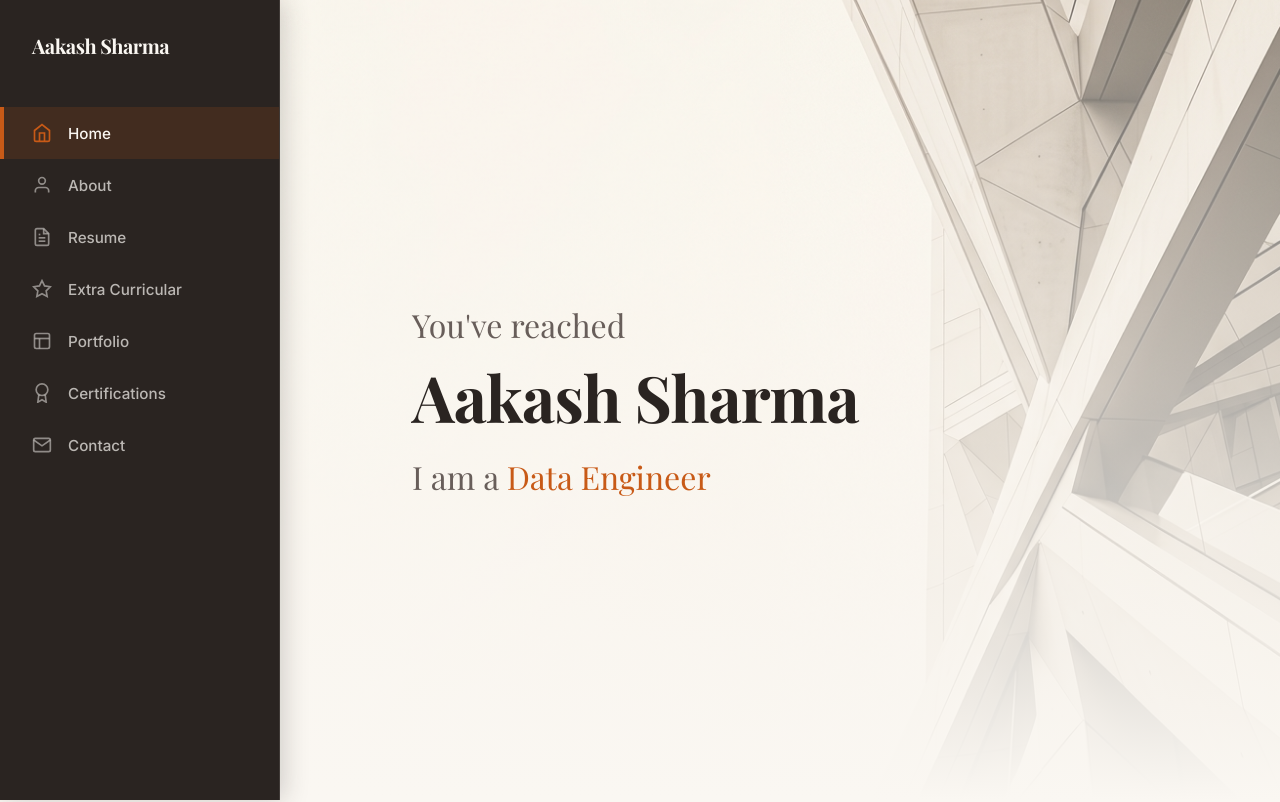
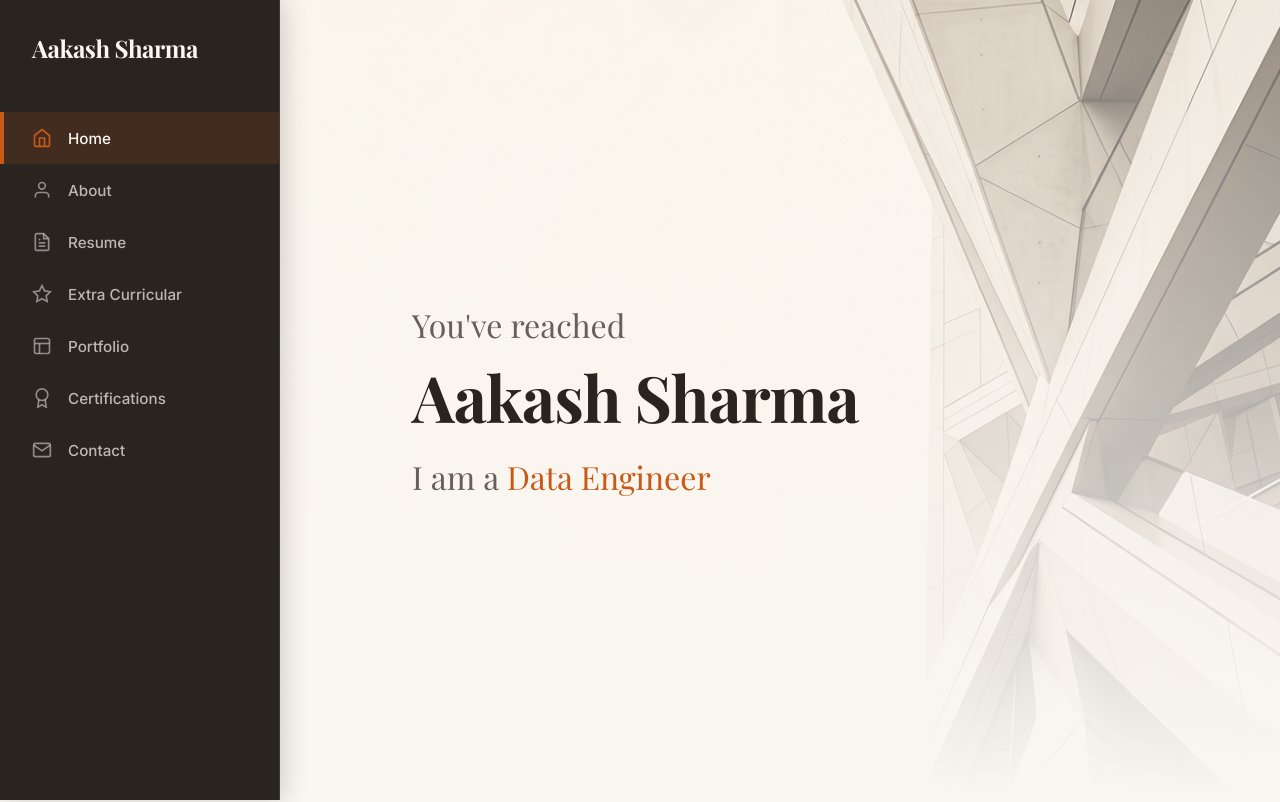
Before and after one commit to aakashs-dev/aakashs-dev.github.io, an Angular app: page / in a window 1280 px wide. Shown: the top 802 px of the page. Built offline with nearby package versions, Linux system fonts and the light colour scheme; a web font is replaced by a local one.

Commit message:
style(sidenav): remove logo-icon css and increase logo text size

```diff
--- a/src/app/components/sidenav/sidenav.scss
+++ b/src/app/components/sidenav/sidenav.scss
@@ -20,17 +20,9 @@
   margin-bottom: 3rem;
   padding: 0 2rem;
 
-  .logo-icon {
-    width: 32px;
-    height: 32px;
-    border-radius: 8px;
-    background: linear-gradient(135deg, #C85A17 0%, #A0400C 100%);
-    box-shadow: 0 4px 12px rgba(200, 90, 23, 0.3);
-  }
-
   .logo-text {
     font-family: 'Playfair Display', serif;
-    font-size: 1.25rem;
+    font-size: 1.5rem;
     font-weight: 700;
     color: #FAF7F2;
     letter-spacing: -0.5px;
```
